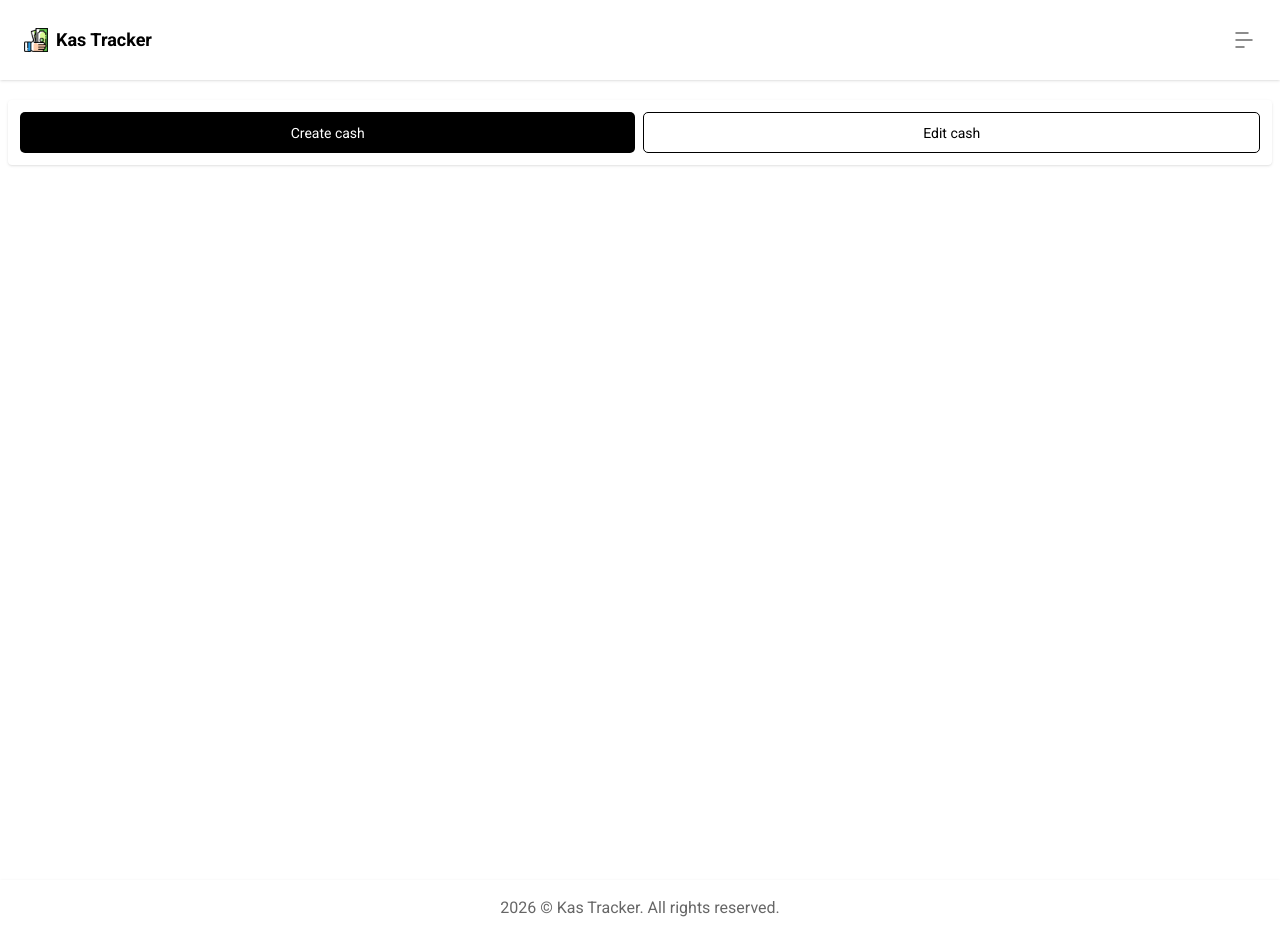
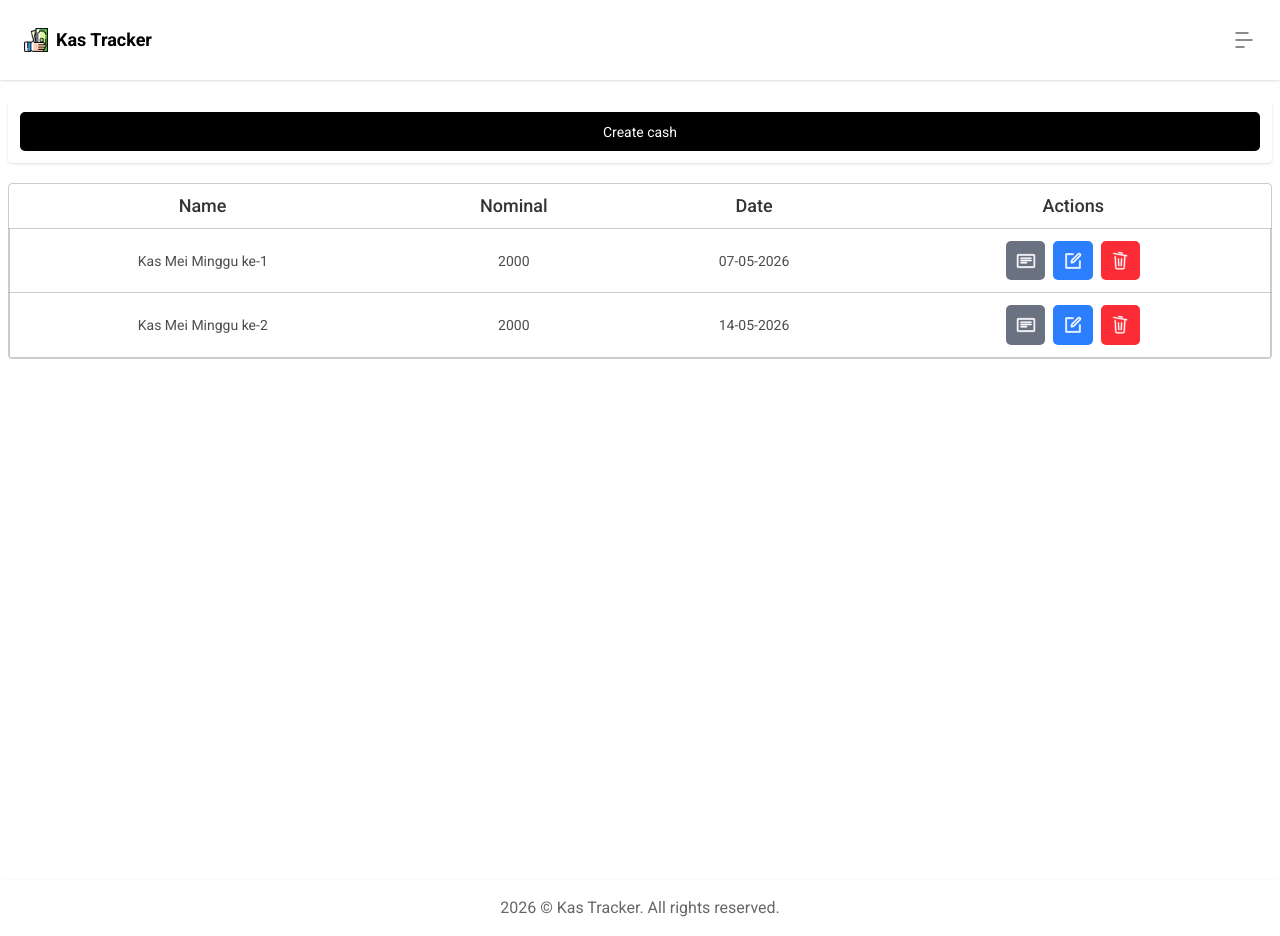
Before and after one commit to BangkitBayu/kas_tracker, a Vue app in the folder frontend/: page /dashboard/mycash in a window 1280 px wide. Built offline with nearby package versions, Linux system fonts and the light colour scheme.

Commit message:
style: make cash table

```diff
--- a/frontend/src/components/BaseButton.vue
+++ b/frontend/src/components/BaseButton.vue
@@ -12,8 +12,8 @@ const btnProps = defineProps({
     },
     variant: {
         type: String,
-    }
-
+    },
+    customClass: String
 })
 
 const rulesVariant = {
@@ -29,7 +29,7 @@ const rulesVariant = {
 
 <template>
     <button :id="btnProps.id" :type="btnProps.type"
-        :class="[rulesVariant[btnProps.variant] || '', 'rounded-[5px] w-full p-[0.6rem] text-sm transition-all ease-in duration-300']">
+        :class="[rulesVariant[btnProps.variant] || '', 'rounded-[5px] w-full p-[0.6rem] text-sm transition-all ease-in duration-300' , btnProps.customClass]">
         <slot></slot>
     </button>
 </template>
--- /dev/null
+++ b/frontend/src/components/BaseTable.vue
@@ -0,0 +1,8 @@
+<script setup lang="js"></script>
+<template>
+    <div class=" relative border border-black/20 rounded overflow-x-auto w-full">
+        <table class=" w-full table-auto">
+            <slot name="tableBody"></slot>
+        </table>
+    </div>
+</template>
--- a/frontend/src/components/Sidebar.vue
+++ /dev/null
@@ -1,12 +0,0 @@
-<script setup lang="js">
-import Logo from '../assets/img/kas-tracker-logo.png'
-</script>
-
-<template>
-    <div class="max-w-20 min-h-full shadow py-6 px-4">
-        <div class="logo w-full flex items-center justify-center gap-2">
-            <img :src="Logo" alt="Logo" class="w-6">
-            <!-- <h1 class=" font-bold text-xl">Kas Tracker</h1> -->
-        </div>
-    </div>
-</template>
--- a/frontend/src/features/manage/Mycash.vue
+++ b/frontend/src/features/manage/Mycash.vue
@@ -3,6 +3,7 @@ import { ref } from 'vue';
 import BaseTemplate from '../../BaseTemplate.vue';
 import BaseButton from '../../components/BaseButton.vue';
 import BaseModal from '../../components/BaseModal.vue';
+import BaseTable from '../../components/BaseTable.vue';
 
 let isCloseModal = ref(false)
 
@@ -11,15 +12,102 @@ const closeModal = () => {
     console.log(closeModal.value)
 }
 
+// const mockCashApi = []
+const mockCashApi = [
+    {
+        id: 1,
+        name: 'Kas Mei Minggu ke-1',
+        nominal: 2000,
+        date: '07-05-2026'
+    },
+    {
+        id: 2,
+        name: 'Kas Mei Minggu ke-2',
+        nominal: 2000,
+        date: '14-05-2026'
+    },
+]
+
 </script>
 <template>
     <BaseTemplate>
         <template #main>
-            <main class=" min-h-screen p-2 relative">
+            <main class=" min-h-screen p-2 relative flex flex-col space-y-5">
                 <div class=" flex gap-2 mt-3 shadow w-full p-3 rounded">
-                    <BaseButton :id="'createNewCashBtn'" :type="'button'" :variant="'dark'" @click="closeModal">Create cash</BaseButton>
-                    <BaseButton :id="'editCashBtn'" :type="'button'" :variant="'darkOutline'">Edit cash</BaseButton>
+                    <BaseButton :id="'createNewCashBtn'" :type="'button'" :variant="'dark'" @click="closeModal">Create cash
+                    </BaseButton>
+                    <!-- <BaseButton :id="'editCashBtn'" :type="'button'" :variant="'darkOutline'">Edit cash</BaseButton> -->
                 </div>
+
+                <BaseTable>
+                    <template #tableBody>
+                        <thead class=" text-black/80 border-b border-black/20 text-center">
+                            <tr>
+                                <th scope="col" class=" text-sm lg:text-lg  px-4 py-2 font-medium">Name</th>
+                                <th scope="col" class=" text-sm lg:text-lg px-4 py-2 font-medium">Nominal</th>
+                                <th scope="col" class=" text-sm lg:text-lg px-4 py-2 font-medium">Date</th>
+                                <th scope="col" class=" text-sm lg:text-lg px-4 py-2 font-medium">Actions</th>
+                            </tr>
+                        </thead>
+                        <tbody class=" text-black/70 " v-if="mockCashApi.length <= 0">
+                            <tr>
+                                <td class=" font-bold text-sm text-center py-10" colspan="4"> No data available</td>
+                            </tr>
+                        </tbody>
+                        <tbody class=" text-black/70 " v-else>
+                            <tr v-for=" item in mockCashApi" :key="item.id" class=" border border-black/20 text-center">
+                                <td scope="col" class=" px-4 py-3 text-sm whitespace-nowrap">{{ item.name }}</td>
+                                <td scope="col" class=" px-4 py-3 text-sm">{{ item.nominal }}</td>
+                                <td scope="col" class=" px-4 py-3 text-sm whitespace-nowrap">{{ item.date }}</td>
+                                <div class=" flex gap-2 px-4 py-3 justify-center">
+                                    <router-link>
+                                        <BaseButton :id="'detailBtn'" :type="'button'"
+                                            :custom-class="' bg-gray-500 flex items-center justify-center m-auto hover:bg-gray-600'">
+                                            <svg class=" stroke-white fill-white" xmlns="http://www.w3.org/2000/svg"
+                                                width="20" height="20" viewBox="0 0 36 36">
+                                                <path
+                                                    d="M32 6H4a2 2 0 0 0-2 2v20a2 2 0 0 0 2 2h28a2 2 0 0 0 2-2V8a2 2 0 0 0-2-2m0 22H4V8h28Z"
+                                                    class="clr-i-outline clr-i-outline-path-1" stroke-width="1" />
+                                                <path d="M9 14h18a1 1 0 0 0 0-2H9a1 1 0 0 0 0 2"
+                                                    class="clr-i-outline clr-i-outline-path-2" stroke-width="1" />
+                                                <path d="M9 18h18a1 1 0 0 0 0-2H9a1 1 0 0 0 0 2"
+                                                    class="clr-i-outline clr-i-outline-path-3" stroke-width="1" />
+                                                <path d="M9 22h10a1 1 0 0 0 0-2H9a1 1 0 0 0 0 2"
+                                                    class="clr-i-outline clr-i-outline-path-4" stroke-width="1" />
+                                            </svg>
+                                        </BaseButton>
+                                    </router-link>
+                                    <router-link>
+                                        <BaseButton :id="'editBtn'" :type="'button'"
+                                            :custom-class="' bg-blue-500 flex items-center justify-center m-auto hover:bg-blue-600'">
+                                            <svg class=" stroke-white fill-white" xmlns="http://www.w3.org/2000/svg"
+                                                width="20" height="20" viewBox="0 0 1024 1024">
+                                                <path
+                                                    d="M832 512a32 32 0 1 1 64 0v352a32 32 0 0 1-32 32H160a32 32 0 0 1-32-32V160a32 32 0 0 1 32-32h352a32 32 0 0 1 0 64H192v640h640z"
+                                                    stroke-width="25.5" />
+                                                <path
+                                                    d="m470 554.2l52.8-7.5L847 222.4a32 32 0 1 0-45.2-45.2L477.4 501.4l-7.5 52.8zm422.4-422.4a96 96 0 0 1 0 135.8L560.5 599.5a32 32 0 0 1-18.1 9l-105.6 15.2a32 32 0 0 1-36.2-36.2l15-105.6a32 32 0 0 1 9.1-18.2l332-331.8a96 96 0 0 1 135.7 0z"
+                                                    stroke-width="25.5" />
+                                            </svg>
+                                        </BaseButton>
+                                    </router-link>
+                                    <router-link>
+                                        <BaseButton :id="'deleteBtn'" :type="'button'"
+                                            :custom-class="' bg-red-500 flex items-center justify-center m-auto hover:bg-red-600'">
+                                            <svg class=" stroke-white fill-white" xmlns="http://www.w3.org/2000/svg" width="20" height="20"
+                                                viewBox="0 0 24 24">
+                                                <path  fill-rule="evenodd"
+                                                    d="m6.774 6.4l.812 13.648a.8.8 0 0 0 .798.752h7.232a.8.8 0 0 0 .798-.752L17.226 6.4h1.203l-.817 13.719A2 2 0 0 1 15.616 22H8.384a2 2 0 0 1-1.996-1.881L5.571 6.4zM9.5 9h1.2l.5 9H10zm3.8 0h1.2l-.5 9h-1.2zM4.459 2.353l15.757 2.778a.5.5 0 0 1 .406.58L20.5 6.4L3.758 3.448l.122-.69a.5.5 0 0 1 .579-.405m6.29-1.125l3.94.695a.5.5 0 0 1 .406.58l-.122.689l-4.924-.869l.122-.689a.5.5 0 0 1 .579-.406z"
+                                                    stroke-width="0.5"  />
+                                            </svg>
+                                        </BaseButton>
+                                    </router-link>
+                                </div>
+                            </tr>
+                        </tbody>
+                    </template>
+                </BaseTable>
+
 
                 <BaseModal :id="'createNewCashModal'" :hidden="isCloseModal">
                     <template #header>
@@ -43,7 +131,7 @@ const closeModal = () => {
                                         class=" p-2.5 w-full rounded-[5px] border border-[#cfcfcf] focus:outline-[3px] focus:outline-[#45a8ff8d] focus:border-primary focus:rounded-xs"
                                         type="text" name="nameCash" id="nameCash" placeholder="Nama kas">
                                     <!-- <p class="info mt-1 ml-1 text-red-500" v-if="v$.email.$error">{{
-                                                                                                            v$.email.$errors[0].$message }}</p> -->
+                                                                                                                                                                                                                                v$.email.$errors[0].$message }}</p> -->
                                 </div>
 
                                 <div class="form-group flex flex-col w-full relative">
@@ -51,7 +139,7 @@ const closeModal = () => {
                                         class=" p-2.5 w-full rounded-[5px] border border-[#cfcfcf] focus:outline-[3px] focus:outline-[#45a8ff8d] focus:border-primary focus:rounded-xs"
                                         type="number" name="nominalCash" id="nominalCash" placeholder="Nominal kas">
                                     <!-- <p class="info mt-1 ml-1 text-red-500" v-if="v$.email.$error">{{
-                                                                                        v$.email.$errors[0].$message }}</p> -->
+                                                                                                                                                                                                            v$.email.$errors[0].$message }}</p> -->
                                 </div>
 
                                 <div class="form-group flex flex-col w-full relative">
@@ -59,7 +147,7 @@ const closeModal = () => {
                                         class=" p-2.5 w-full rounded-[5px] border border-[#cfcfcf] focus:outline-[3px] focus:outline-[#45a8ff8d] focus:border-primary focus:rounded-xs"
                                         type="date" name="dateCash" id="dateCash" placeholder="Nominal kas">
                                     <!-- <p class="info mt-1 ml-1 text-red-500" v-if="v$.email.$error">{{
-                                                                                            v$.email.$errors[0].$message }}</p> -->
+                                                                                                                                                                                                                v$.email.$errors[0].$message }}</p> -->
                                 </div>
                             </div>
                         </BaseForm>
@@ -67,8 +155,10 @@ const closeModal = () => {
                     </template>
                     <template #footer>
                         <div class=" flex space-x-2 mt-4">
-                            <BaseButton :id="'cancelBtn'" :type="'button'" :variant="'dark'" @click="closeModal">Cancel</BaseButton>
-                            <BaseButton :id="'cancelBtn'" :type="'submit'" :variant="'darkOutline'" form="newCashForm">Create</BaseButton>
+                            <BaseButton :id="'cancelBtn'" :type="'button'" :variant="'dark'" @click="closeModal">Cancel
+                            </BaseButton>
+                            <BaseButton :id="'cancelBtn'" :type="'submit'" :variant="'darkOutline'" form="newCashForm">
+                                Create</BaseButton>
                         </div>
                     </template>
                 </BaseModal>
```
